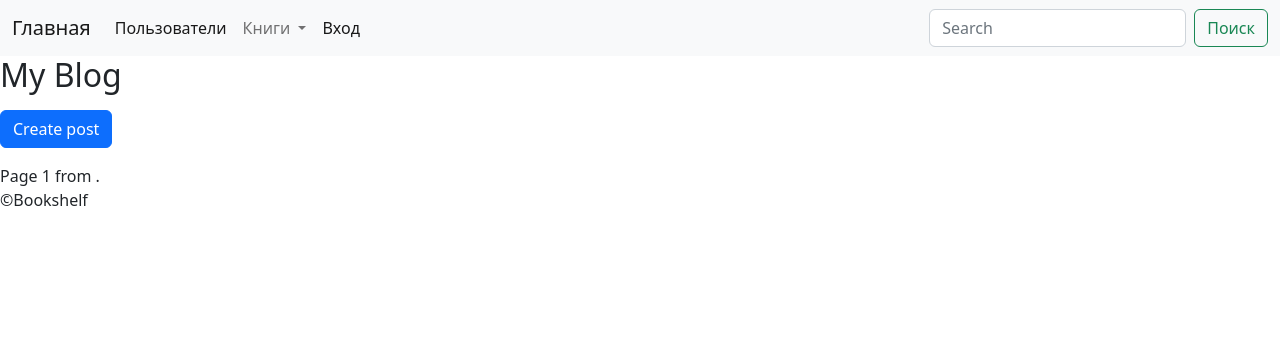
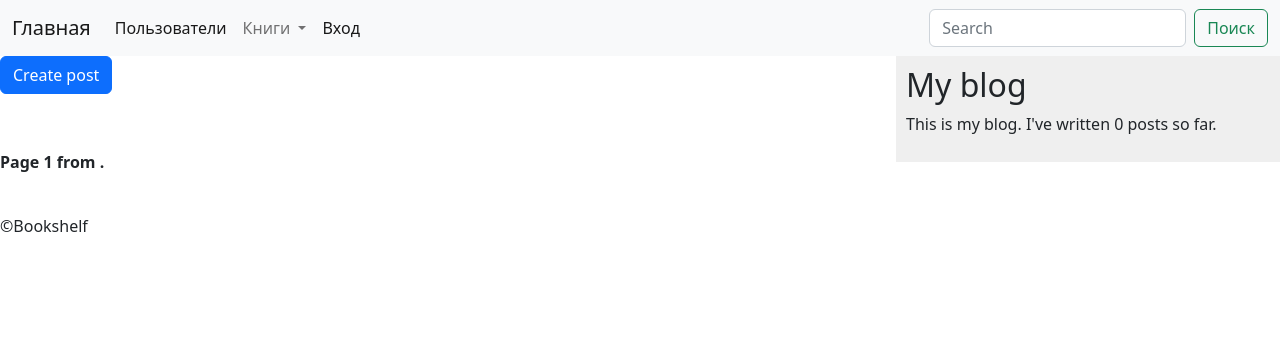
Before and after one commit to Krushovice/dj_site, a Django app: page /blog/ in a window 1280 px wide. Shown: the top 356 px of the page. Run offline with Django 5.2, Linux system fonts and the light colour scheme; data that the repository does not hold is empty.

Commit message:
add sidebar to blog/index.html and load static

```diff
--- a/bookshelf/blog/templates/blog/base.html
+++ b/bookshelf/blog/templates/blog/base.html
@@ -2,12 +2,5 @@
 
 {% block body %}
     <div id="content">
-        <div id="sidebar">
-            <h2>My blog</h2>
-            <p>
-            This is my blog.
-            I've written 0 posts so far.
-            </p>
-        </div>
     </div>
 {% endblock %}
--- a/bookshelf/blog/templates/blog/index.html
+++ b/bookshelf/blog/templates/blog/index.html
@@ -2,7 +2,13 @@
 
 {% block title %}Blog{% endblock %}
 {% block body %}
-    <h2 class="mb-3">My Blog</h2>
+    <div id="sidebar">
+        <h2>My blog</h2>
+        <p>
+            This is my blog.
+            I've written 0 posts so far.
+        </p>
+    </div>
     <a class="btn btn-primary mb-3" href="{% url 'blog:post_create' %}" role="button">
         Create post
     </a>
--- a/bookshelf/templates/base.html
+++ b/bookshelf/templates/base.html
@@ -1,3 +1,4 @@
+{% load static %}
 <!DOCTYPE html>
 <html lang="en">
 <head>
@@ -5,6 +6,7 @@
     <meta name="viewport" content="width=device-width, initial-scale=1">
     {% include 'components/navbar.html' %}
     <title>{% block title%} {% endblock %}</title>
+    <link href="{% static "css/blog.css" %}" rel="stylesheet">
     <link href="https://cdn.jsdelivr.net/npm/bootstrap@5.2.3/dist/css/bootstrap.min.css" rel="stylesheet" integrity="sha384-rbsA2VBKQhggwzxH7pPCaAqO46MgnOM80zW1RWuH61DGLwZJEdK2Kadq2F9CUG65" crossorigin="anonymous">
 </head>
 <body>
```
